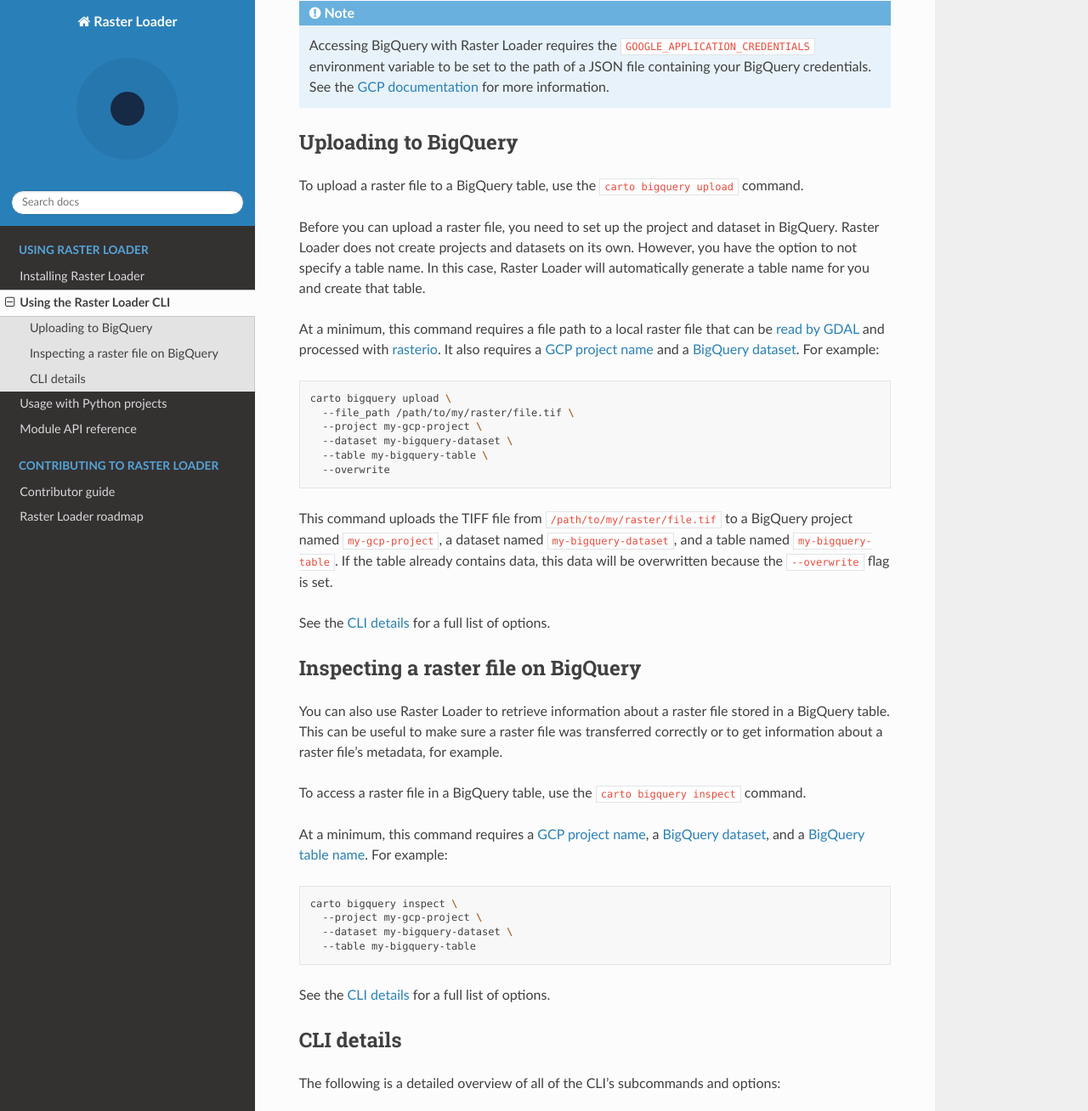
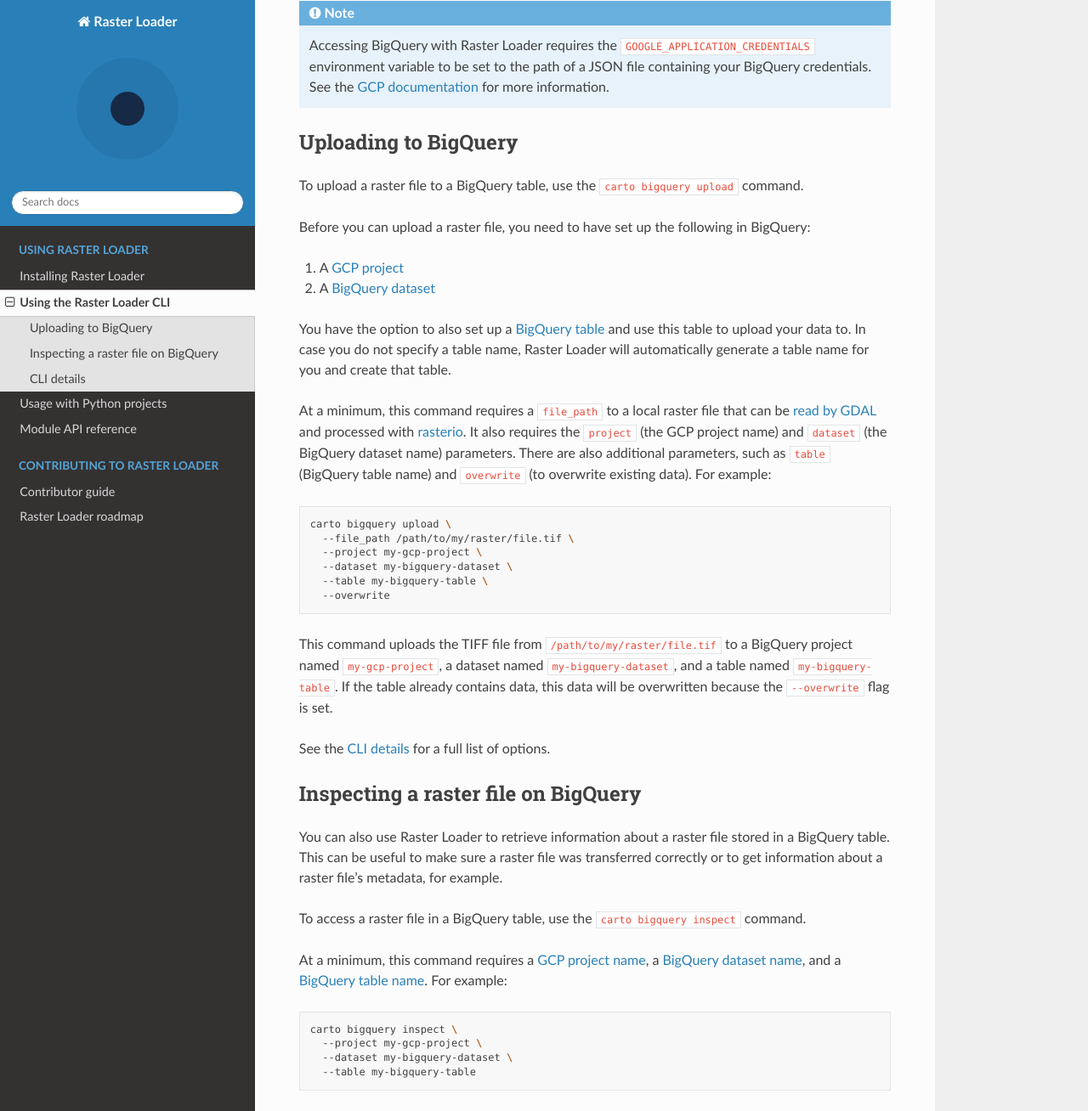
Before and after one commit to CartoDB/raster-loader, a Sphinx documentation site: the page built from docs/source/user_guide/cli.rst, in a window 1280 px wide and 1400 px high, scrolled down 304 px, cut to the strip 0-1308 px from the top of the window. Shown: the whole strip at 85% size. Built offline with Sphinx 7.4.7 and the Read the Docs theme 2.0.0, drawn with Linux system fonts in a browser that asks for light colours; the version number could not be read and is left out.

Commit message:
Update CLI instructions

```diff
--- a/docs/source/user_guide/cli.rst
+++ b/docs/source/user_guide/cli.rst
@@ -21,14 +21,21 @@ Uploading to BigQuery
 
 To upload a raster file to a BigQuery table, use the ``carto bigquery upload`` command.
 
-Before you can upload a raster file, you need to set up the project and dataset in
-BigQuery. Raster Loader does not create projects and datasets on its own. However,
-you have the option to not specify a table name. In this case, Raster Loader will
-automatically generate a table name for you and create that table.
+Before you can upload a raster file, you need to have set up the following in
+BigQuery:
 
-At a minimum, this command requires a file path to a local raster file that can be
-`read by GDAL`_ and processed with `rasterio`_. It also requires a `GCP project name`_
-and a `BigQuery dataset`_. For example:
+#. A `GCP project`_
+#. A `BigQuery dataset`_
+
+You have the option to also set up a `BigQuery table`_ and use this table to upload
+your data to. In case you do not specify a table name, Raster Loader will automatically
+generate a table name for you and create that table.
+
+At a minimum, this command requires a ``file_path`` to a local raster file that can be
+`read by GDAL`_ and processed with `rasterio`_. It also requires the ``project`` (the
+GCP project name) and ``dataset`` (the BigQuery dataset name) parameters. There are also
+additional parameters, such as ``table`` (BigQuery table name) and ``overwrite``
+(to overwrite existing data). For example:
 
 .. code-block:: bash
 
@@ -55,8 +62,9 @@ or to get information about a raster file's metadata, for example.
 
 To access a raster file in a BigQuery table, use the ``carto bigquery inspect`` command.
 
-At a minimum, this command requires a `GCP project name`_, a `BigQuery dataset`_, and a
-`BigQuery table name`_. For example:
+At a minimum, this command requires a `GCP project name <GCP project>`_, a
+`BigQuery dataset name <BigQuery dataset>`_, and a
+`BigQuery table name <BigQuery table>`_. For example:
 
 .. code-block:: bash
 
```
Also changed, not shown: other parts of docs/source/user_guide/cli.rst (+2 -2 lines).
